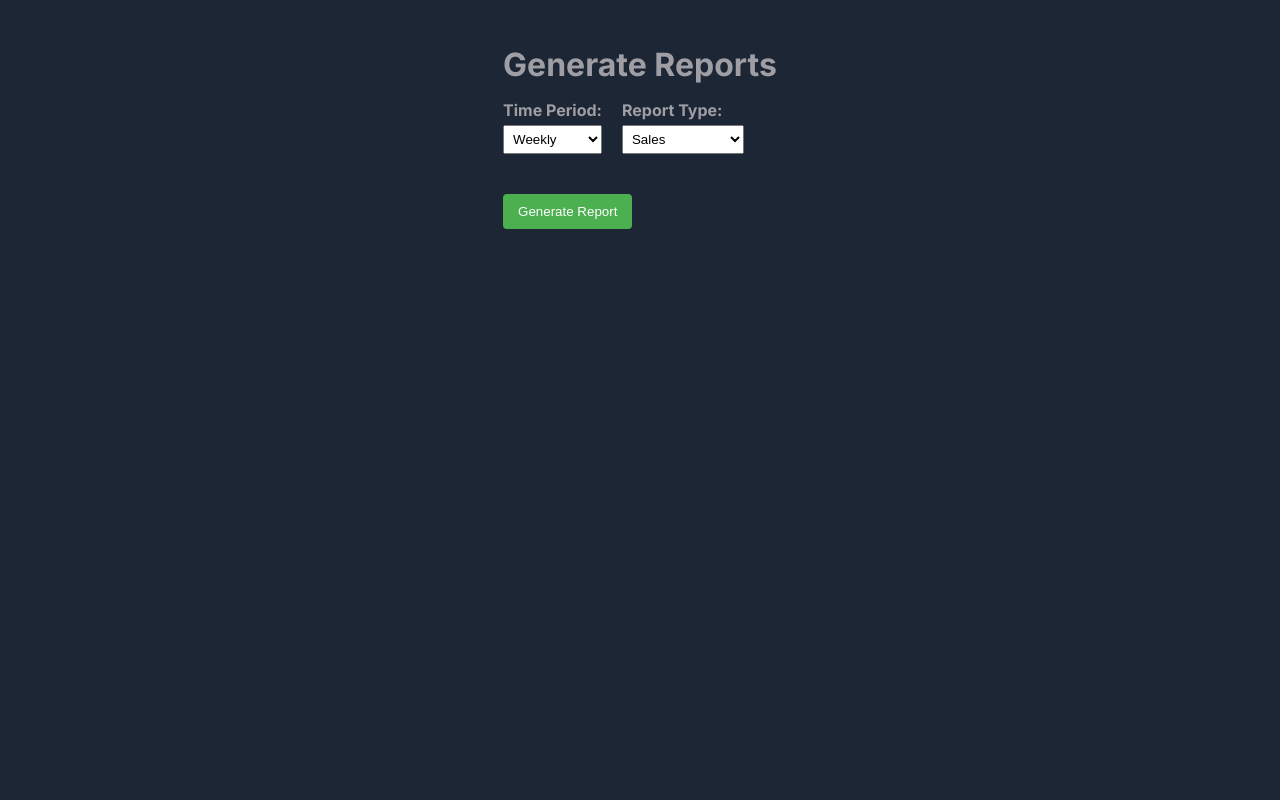
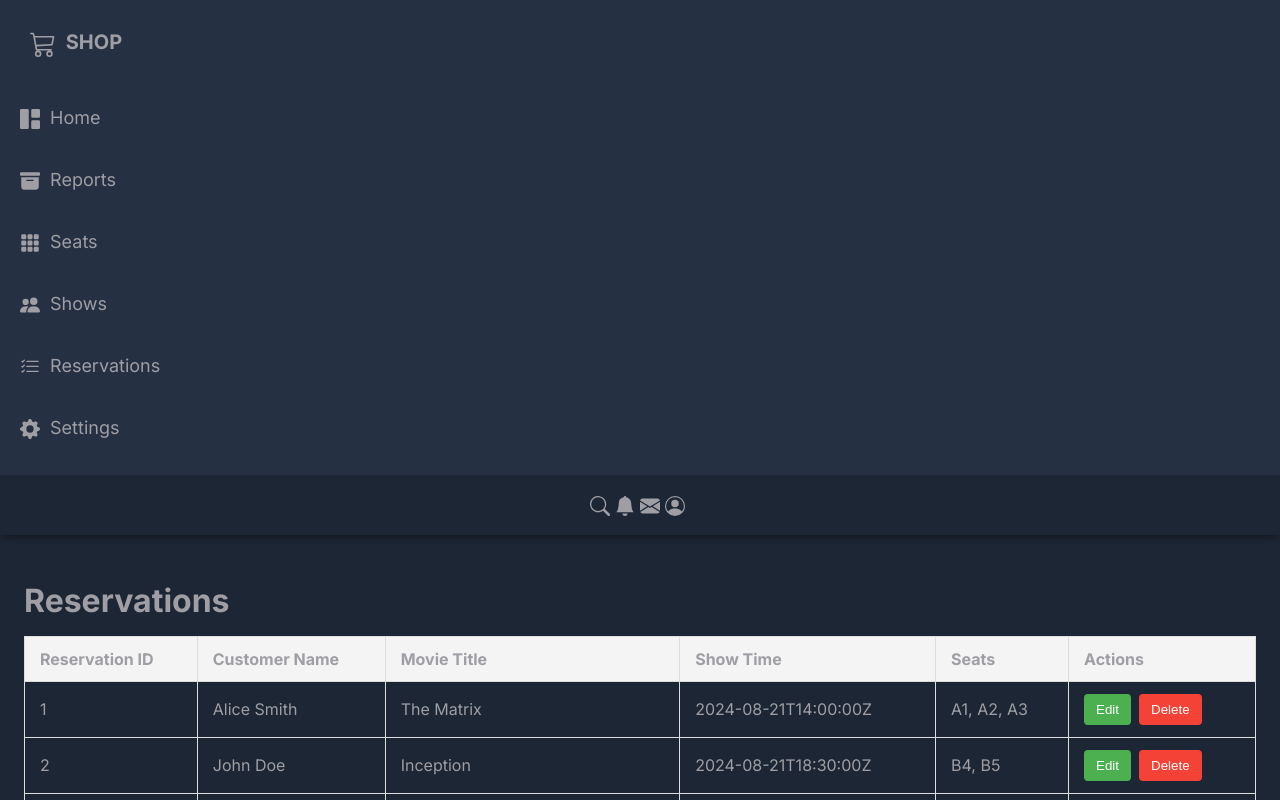
Before and after one commit to Theatre-Reservation/admin, a React (Vite) app: page /reservationspage in a window 1280 px wide. Shown: the top 800 px of the page. Built offline with nearby package versions, Linux system fonts and the light colour scheme.

Commit message:
Sidebar connected

```diff
--- a/package.json
+++ b/package.json
@@ -14,6 +14,8 @@
     "react": "^18.3.1",
     "react-dom": "^18.3.1",
     "react-icons": "^5.3.0",
+    "react-router-dom": "^6.26.1",
+    "react-scroll": "^1.9.0",
     "recharts": "^2.12.7"
   },
   "devDependencies": {
--- a/src/App.css
+++ b/src/App.css
@@ -30,11 +30,11 @@ body {
     cursor: pointer;
 }
 
-.grid-container {
+/* .grid-container {
     display: flex;
     justify-content: center;
     height: 100vh;
-}
+} */
 
 /* Header  */
 .header {
--- a/src/App.jsx
+++ b/src/App.jsx
@@ -1,13 +1,13 @@
-import { useState } from "react";
+import React, { useState } from "react";
 import "./App.css";
 import Header from "./components/Header";
-import Sidebar from "./components/Sidebar/Sidebar";
+import Sidebar from "./components/Sidebar";
 import Home from "./pages/Home/Home";
 import ReservationsPage from "./pages/Reservation/Reservation";
 import ShowsPage from "./pages/Show/Shows";
 import SeatsPage from "./pages/Seat/Seats";
 import ReportsPage from "./pages/Report/Reports";
-// import Reports from "./components/Reports/Reports";
+import { BrowserRouter as Router, Route, Routes } from "react-router-dom";
 
 function App() {
   const [openSidebarToggle, setOpenSidebarToggle] = useState(false);
@@ -18,18 +18,26 @@ function App() {
 
   return (
     <div className="grid-container">
-      {/* <Sidebar /> */}
-      <ReportsPage />
-      {/* <SeatsPage /> */}
-      {/* <ShowsPage /> */}
-      {/* <ReservationsPage /> */}
-      {/* <Reports /> */}
-      {/* <Header OpenSidebar={OpenSidebar} /> */}
-      {/* <Sidebar
-        openSidebarToggle={openSidebarToggle}
-        OpenSidebar={OpenSidebar}
-      />
-      <Home /> */}
+      <Router>
+        <Sidebar
+          openSidebarToggle={openSidebarToggle}
+          OpenSidebar={OpenSidebar}
+        />
+        <div
+          className={
+            openSidebarToggle ? "main-content expanded" : "main-content"
+          }
+        >
+          <Header OpenSidebar={OpenSidebar} />
+          <Routes>
+            <Route path="/" element={<Home />} />
+            <Route path="/reportspage" element={<ReportsPage />} />
+            <Route path="/seatpage" element={<SeatsPage />} />
+            <Route path="/showspage" element={<ShowsPage />} />
+            <Route path="/reservationspage" element={<ReservationsPage />} />
+          </Routes>
+        </div>
+      </Router>
     </div>
   );
 }
--- /dev/null
+++ b/src/components/Header/Header.css
@@ -0,0 +1,54 @@
+/* Basic Styles */
+.header {
+    display: flex;
+    justify-content: space-between;
+    align-items: center;
+    background-color: #333;
+    color: #fff;
+    padding: 10px 20px;
+    position: fixed;
+    top: 0;
+    width: 100%;
+    z-index: 1000;
+}
+
+/* Logo Styles */
+.logo h1 {
+    margin: 0;
+    font-size: 24px;
+}
+
+/* Navigation Links */
+.nav-links ul {
+    list-style-type: none;
+    display: flex;
+    margin: 0;
+    padding: 0;
+}
+
+.nav-links li {
+    margin-left: 20px;
+    cursor: pointer;
+}
+
+.nav-links li:hover {
+    color: #aaa;
+}
+
+/* Menu Icon for Mobile */
+.menu-icon {
+    display: none;
+    font-size: 24px;
+    cursor: pointer;
+}
+
+/* Responsive Styles */
+@media (max-width: 768px) {
+    .nav-links {
+        display: none;
+    }
+
+    .menu-icon {
+        display: block;
+    }
+}
--- a/src/components/Sidebar.jsx
+++ b/src/components/Sidebar.jsx
@@ -9,6 +9,7 @@ import {
   BsMenuButtonWideFill,
   BsFillGearFill,
 } from "react-icons/bs";
+import { Link } from "react-router-dom";
 
 function Sidebar({ openSidebarToggle, OpenSidebar }) {
   return (
@@ -27,39 +28,34 @@ function Sidebar({ openSidebarToggle, OpenSidebar }) {
 
       <ul className="sidebar-list">
         <li className="sidebar-list-item">
-          <a href="">
-            <BsGrid1X2Fill className="icon" /> Dashboard
-          </a>
+          <Link to="/">
+            <BsGrid1X2Fill className="icon" /> Home
+          </Link>
         </li>
         <li className="sidebar-list-item">
-          <a href="">
-            <BsFillArchiveFill className="icon" /> Products
-          </a>
+          <Link to="/reportspage">
+            <BsFillArchiveFill className="icon" /> Reports
+          </Link>
         </li>
         <li className="sidebar-list-item">
-          <a href="">
-            <BsFillGrid3X3GapFill className="icon" /> Categories
-          </a>
+          <Link to="/seatpage">
+            <BsFillGrid3X3GapFill className="icon" /> Seats
+          </Link>
         </li>
         <li className="sidebar-list-item">
-          <a href="">
-            <BsPeopleFill className="icon" /> Customers
-          </a>
+          <Link to="/showspage">
+            <BsPeopleFill className="icon" /> Shows
+          </Link>
         </li>
         <li className="sidebar-list-item">
-          <a href="">
-            <BsListCheck className="icon" /> Inventory
-          </a>
+          <Link to="/reservationspage">
+            <BsListCheck className="icon" /> Reservations
+          </Link>
         </li>
         <li className="sidebar-list-item">
-          <a href="">
-            <BsMenuButtonWideFill className="icon" /> Reports
-          </a>
-        </li>
-        <li className="sidebar-list-item">
-          <a href="">
-            <BsFillGearFill className="icon" /> Setting
-          </a>
+          <Link to="/settings">
+            <BsFillGearFill className="icon" /> Settings
+          </Link>
         </li>
       </ul>
     </aside>
--- a/src/pages/Reservation/Reservation.jsx
+++ b/src/pages/Reservation/Reservation.jsx
@@ -3,16 +3,102 @@ import "./Reservations.css";
 
 const ReservationsPage = () => {
   const [reservations, setReservations] = useState([]);
+  const [sortConfig, setSortConfig] = useState({ key: null, direction: "asc" });
 
   useEffect(() => {
-    // Simulate fetching reservation data from an API
+    // Fetch reservation data from an API
     const fetchReservations = async () => {
-      const data = await fetch("/api/reservations").then((res) => res.json());
+      // const data = await fetch("/api/reservations").then((res) => res.json());
+      const data = [
+        {
+          id: 1,
+          customerName: "Alice Smith",
+          movieTitle: "The Matrix",
+          showTime: "2024-08-21T14:00:00Z",
+          seats: ["A1", "A2", "A3"],
+        },
+        {
+          id: 2,
+          customerName: "John Doe",
+          movieTitle: "Inception",
+          showTime: "2024-08-21T18:30:00Z",
+          seats: ["B4", "B5"],
+        },
+        {
+          id: 3,
+          customerName: "Emma Johnson",
+          movieTitle: "The Godfather",
+          showTime: "2024-08-22T20:00:00Z",
+          seats: ["C1", "C2"],
+        },
+        {
+          id: 4,
+          customerName: "Michael Brown",
+          movieTitle: "Pulp Fiction",
+          showTime: "2024-08-23T16:00:00Z",
+          seats: ["D5", "D6", "D7"],
+        },
+        {
+          id: 5,
+          customerName: "Sophia Williams",
+          movieTitle: "The Shawshank Redemption",
+          showTime: "2024-08-23T21:00:00Z",
+          seats: ["E2", "E3"],
+        },
+      ];
       setReservations(data);
     };
 
     fetchReservations();
   }, []);
+
+  const deleteReservation = async (id) => {
+    await fetch(`/api/reservations/${id}`, {
+      method: "DELETE",
+    });
+    setReservations(
+      reservations.filter((reservation) => reservation.id !== id)
+    );
+  };
+
+  const sortBy = (key) => {
+    let direction = "asc";
+    if (sortConfig.key === key && sortConfig.direction === "asc") {
+      direction = "desc";
+    }
+    setSortConfig({ key, direction });
+
+    const sortedData = [...reservations].sort((a, b) => {
+      if (a[key] < b[key]) {
+        return direction === "asc" ? -1 : 1;
+      }
+      if (a[key] > b[key]) {
+        return direction === "asc" ? 1 : -1;
+      }
+      return 0;
+    });
+
+    setReservations(sortedData);
+  };
+
+  const handleEdit = (id) => {
+    // Logic to handle editing a reservation
+    console.log(`Edit reservation with ID: ${id}`);
+    // Could open a modal with a form to edit the reservation
+  };
+
+  const handleAdd = async (newReservation) => {
+    // Logic to post a new reservation
+    const response = await fetch("/api/reservations", {
+      method: "POST",
+      headers: {
+        "Content-Type": "application/json",
+      },
+      body: JSON.stringify(newReservation),
+    });
+    const addedReservation = await response.json();
+    setReservations([...reservations, addedReservation]);
+  };
 
   return (
     <div className="reservations-page">
@@ -20,11 +106,11 @@ const ReservationsPage = () => {
       <table className="reservations-table">
         <thead>
           <tr>
-            <th>Reservation ID</th>
-            <th>Customer Name</th>
-            <th>Movie Title</th>
-            <th>Show Time</th>
-            <th>Seats</th>
+            <th onClick={() => sortBy("id")}>Reservation ID</th>
+            <th onClick={() => sortBy("customerName")}>Customer Name</th>
+            <th onClick={() => sortBy("movieTitle")}>Movie Title</th>
+            <th onClick={() => sortBy("showTime")}>Show Time</th>
+            <th onClick={() => sortBy("seats")}>Seats</th>
             <th>Actions</th>
           </tr>
         </thead>
@@ -37,13 +123,36 @@ const ReservationsPage = () => {
               <td>{reservation.showTime}</td>
               <td>{reservation.seats.join(", ")}</td>
               <td>
-                <button className="edit-btn">Edit</button>
-                <button className="delete-btn">Delete</button>
+                <button
+                  className="edit-btn"
+                  onClick={() => handleEdit(reservation.id)}
+                >
+                  Edit
+                </button>
+                <button
+                  className="delete-btn"
+                  onClick={() => deleteReservation(reservation.id)}
+                >
+                  Delete
+                </button>
               </td>
             </tr>
           ))}
         </tbody>
       </table>
+      <button
+        onClick={() =>
+          handleAdd({
+            // id: reservations.length + 1,
+            // customerName: "New Customer",
+            // movieTitle: "New Movie",
+            // showTime: "2024-08-26T19:00:00Z",
+            // seats: ["B1", "B2"],
+          })
+        }
+      >
+        Add Reservation
+      </button>
     </div>
   );
 };
--- a/src/pages/Reservation/Reservations.css
+++ b/src/pages/Reservation/Reservations.css
@@ -18,6 +18,14 @@
     padding: 12px 15px;
     border: 1px solid #ddd;
     text-align: left;
+}
+
+.reservations-table th:hover {
+    background-color: #f0f0f0;
+}
+
+.reservations-table th {
+    cursor: pointer;
 }
 
 .reservations-table th {
@@ -53,4 +61,5 @@
 
 .delete-btn:hover {
     background-color: #d32f2f;
+    cursor: pointer;
 }
```
Also changed, not shown: src/components/Header/Header.jsx (added, +26 -0 lines), src/pages/Reservation/Data.js (+38 -20 lines), 1 other file (tests, documents, lock files or other folders).
